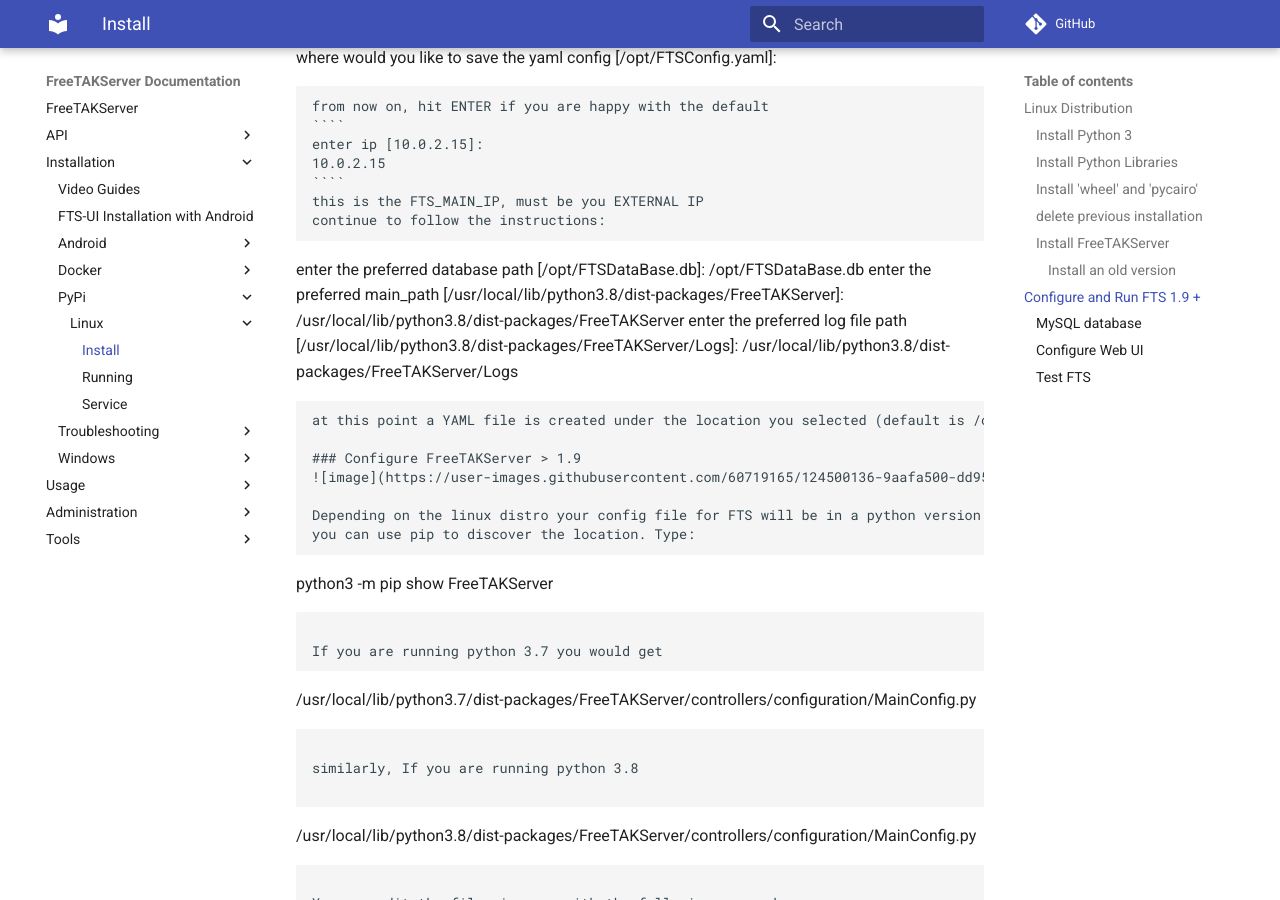
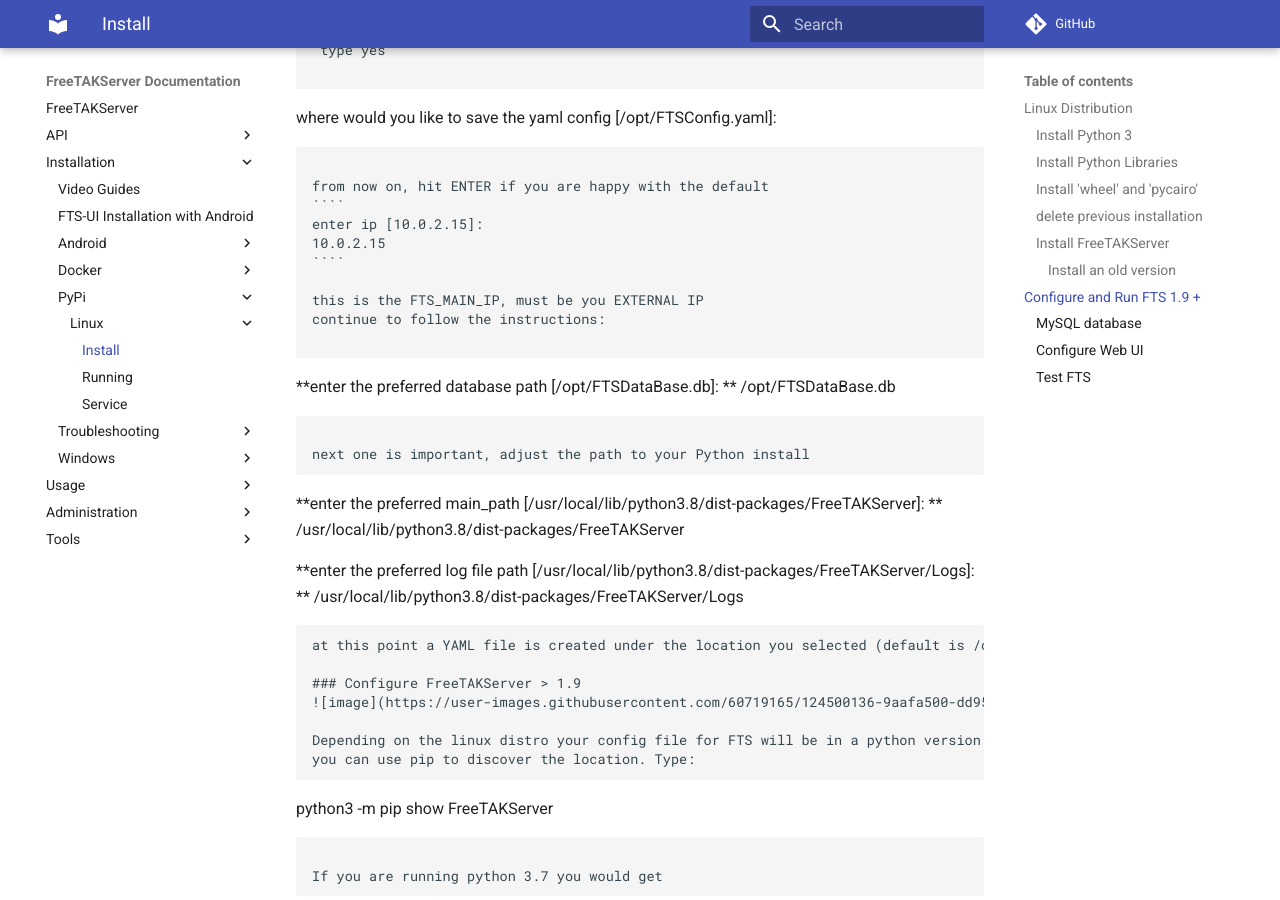
Before and after one commit to FreeTAKTeam/FreeTAKServer-User-Docs, an MkDocs documentation site: the page built from docs/docs/Installation/PyPi/Linux/Install.md, in a window 1280 px wide and 900 px high, scrolled down 1884 px. Built offline with MkDocs 1.6.1 and Material for MkDocs 9.7.7, drawn with Linux system fonts in a browser that asks for light colours; comment, search, counter and statistics services are not loaded.

Commit message:
Update Install.md

`````diff
--- a/docs/docs/Installation/PyPi/Linux/Install.md
+++ b/docs/docs/Installation/PyPi/Linux/Install.md
@@ -48,6 +48,7 @@
 sudo python3 -m pip install FreeTAKServer
 ```
 
+check your install
 ```bash
 pip check FreeTakServer
 ```
@@ -59,32 +60,43 @@
 ```
 
 ## Configure and Run FTS 1.9 +
+
 start FTS
 ```
 sudo python3 -m FreeTAKServer.controllers.services.FTS
 ```
+
 the first time a wizard will popup
 ```
 would you like to use a yaml config file,
  if yes you will be prompted for further configuration options [yes]: yes
  ```
  type yes
+
 ```
 where would you like to save the yaml config [/opt/FTSConfig.yaml]:
 ```
+
 from now on, hit ENTER if you are happy with the default
 ````
 enter ip [10.0.2.15]:
 10.0.2.15
 ````
+
 this is the FTS_MAIN_IP, must be you EXTERNAL IP
 continue to follow the instructions:
+
 ```
-enter the preferred database path [/opt/FTSDataBase.db]:
+**enter the preferred database path [/opt/FTSDataBase.db]: **
 /opt/FTSDataBase.db
-enter the preferred main_path [/usr/local/lib/python3.8/dist-packages/FreeTAKServer]:
+```
+
+next one is important, adjust the path to your Python install
+```
+**enter the preferred main_path [/usr/local/lib/python3.8/dist-packages/FreeTAKServer]: **
 /usr/local/lib/python3.8/dist-packages/FreeTAKServer
-enter the preferred log file path [/usr/local/lib/python3.8/dist-packages/FreeTAKServer/Logs]:
+
+**enter the preferred log file path [/usr/local/lib/python3.8/dist-packages/FreeTAKServer/Logs]: **
 /usr/local/lib/python3.8/dist-packages/FreeTAKServer/Logs
 ```
 at this point a YAML file is created under the location you selected (default is /opt/FTSConfig.yaml). FTS will start all the services.
`````
